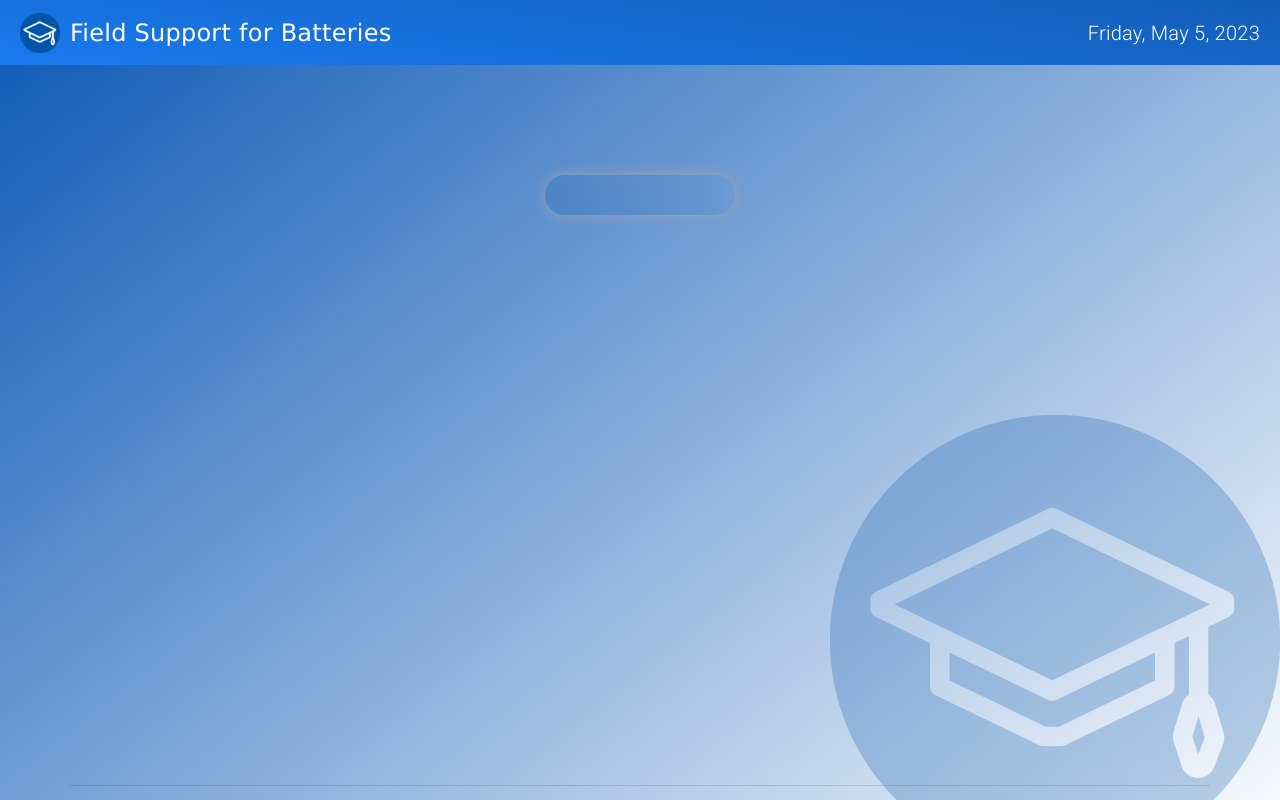
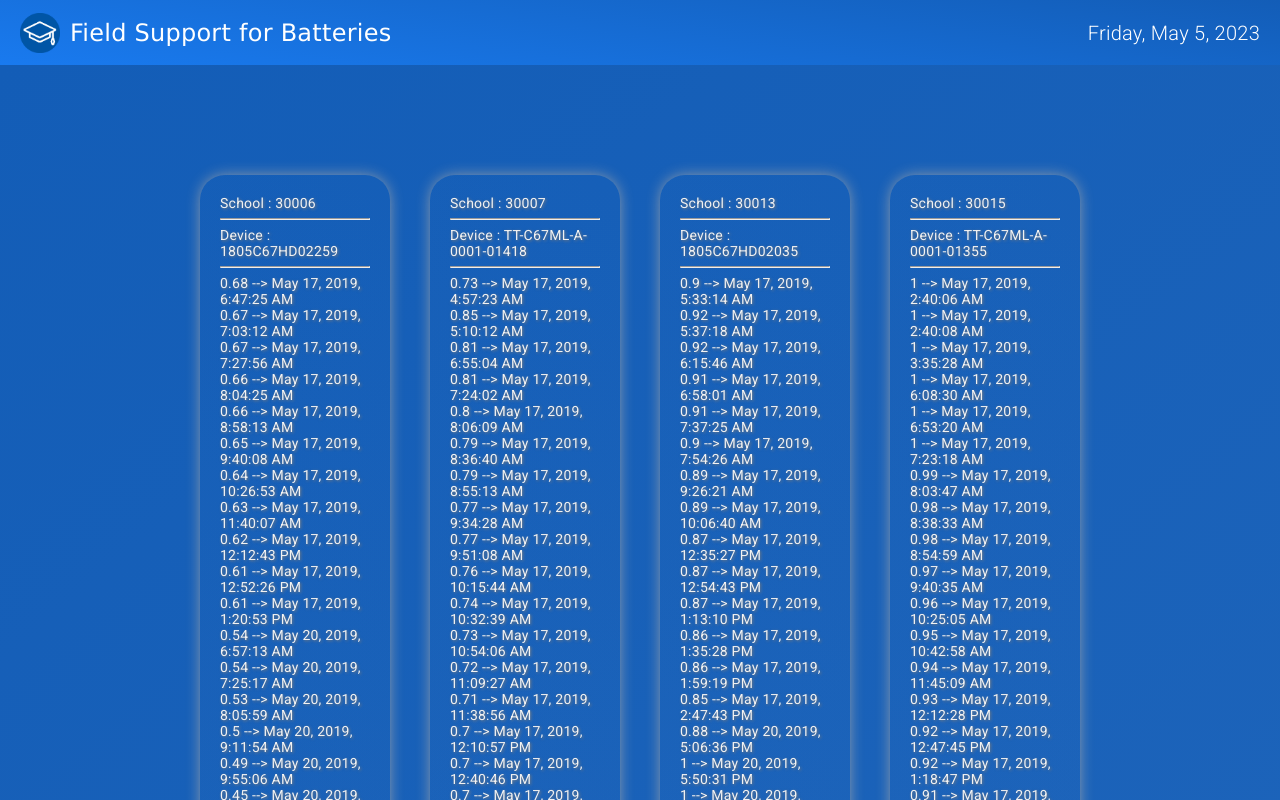
Before and after one commit to sirajwebs/edu-batteries-field-support, an Angular app: page /home in a window 1280 px wide. Shown: the top 800 px of the page. Built offline with nearby package versions, Linux system fonts and the light colour scheme.

Commit message:
Add files via upload

```diff
--- a/src/app/features/batteries-support/batteries-support.component.html
+++ b/src/app/features/batteries-support/batteries-support.component.html
@@ -1,6 +1,9 @@
-<!-- <p>
-  {{ batteryData[0].employeeId }}
-</p>
-<p>
-  {{ batteryData[0].batteryLevel }}
-</p> -->
+<div *ngFor="let deviceData of batteryDataByAcademyId">
+  <div>Device : {{ getSerialNumber(deviceData) }}</div>
+  <hr/>
+
+  <div *ngFor="let data of deviceData">
+    {{ data.batteryLevel }} --> {{ data.timestamp | date: 'medium' }}
+  </div>
+  <hr />
+</div>
--- a/src/app/features/batteries-support/batteries-support.component.ts
+++ b/src/app/features/batteries-support/batteries-support.component.ts
@@ -7,25 +7,13 @@ import { BatteryData } from './../../shared/models/battery-data.model';
   styleUrls: ['./batteries-support.component.scss']
 })
 export class BatteriesSupportComponent implements OnInit {
-  @Input() batteryData: BatteryData[] = [];
+  @Input() batteryDataByAcademyId: BatteryData[][] = [];
 
   ngOnInit(): void {
-    // const resArr: BatteryData[] = [];
+    console.log(this.batteryDataByAcademyId);
+  }
 
-    // console.log(resArr, this.batteryData)
-
-
-    // this.batteryData.filter(item => {
-    //   const i = resArr.findIndex(x => (x.serialNumber === item.serialNumber));
-    //   if (i <= -1) {
-    //     resArr.push(item);
-    //     console.log('abcd ',resArr, this.batteryData)
-
-    //   }
-
-    //   return null;
-    // });
-    // console.log(resArr, this.batteryData)
-
+  getSerialNumber(deviceData: BatteryData[]): string {
+    return deviceData[0].serialNumber;
   }
 }
--- a/src/app/layout/header/header.component.ts
+++ b/src/app/layout/header/header.component.ts
@@ -7,6 +7,4 @@ import { Component } from '@angular/core';
 })
 export class HeaderComponent {
   today: number = Date.now();
-
-  constructor() { }
 }
--- a/src/app/layout/home-page/home-page.component.html
+++ b/src/app/layout/home-page/home-page.component.html
@@ -1,7 +1,14 @@
 <div class="content">
   <div class="grid-list">
-    <div class="grid-tile">
-      <app-batteries-support [batteryData]="batteryData"></app-batteries-support>
+    <div
+      class="grid-tile"
+      *ngFor="let academyData of batteryDataBySerialNumber"
+    >
+      <div>School : {{ getAcademyId(academyData) }}</div>
+      <hr/>
+      <app-batteries-support
+        [batteryDataByAcademyId]="academyData"
+      ></app-batteries-support>
     </div>
   </div>
 </div>
--- a/src/app/layout/home-page/home-page.component.scss
+++ b/src/app/layout/home-page/home-page.component.scss
@@ -4,11 +4,13 @@
   display: flex;
   flex-direction: column;
   padding: 50px;
+  color: #f2f2f2;
 }
 
 .grid-list {
   @extend .flex;
 
+  align-items: flex-start;
   margin: 20px;
   padding: 20px;
   flex-wrap: wrap;
--- a/src/app/layout/home-page/home-page.component.ts
+++ b/src/app/layout/home-page/home-page.component.ts
@@ -11,7 +11,8 @@ import { HelperService } from './../../shared/services/helper.service';
 })
 export class HomePageComponent implements OnInit, OnDestroy {
   private subscriptions = new Subscription();
-  batteryData: BatteryData[] = [];
+  // batteryDataByAcademyId: BatteryData[][] = [];
+  batteryDataBySerialNumber: BatteryData[][][] = [];
 
   constructor(
     private batteryDataService: BatteryDataService,
@@ -26,11 +27,18 @@ export class HomePageComponent implements OnInit, OnDestroy {
     this.subscriptions.unsubscribe();
   }
 
+  getAcademyId(academyData: BatteryData[][]): number {
+    return academyData[0][0].academyId;
+  }
+
   private getBatteryData(): void {
     this.subscriptions.add(
       this.batteryDataService.getBatteryData().subscribe((data) => {
-        this.batteryData = this.helperService.groupArrayByObject(data, 'serialNumber', true) as BatteryData[];
-        console.log(this.batteryData);
+        const batteryDataByAcademyId = this.helperService.groupArrayByObject(data, 'academyId');
+
+        batteryDataByAcademyId.forEach(element => {
+          this.batteryDataBySerialNumber.push(this.helperService.groupArrayByObject(element, 'serialNumber'));
+        });
       }),
     );
   }
--- a/src/app/shared/services/helper.service.ts
+++ b/src/app/shared/services/helper.service.ts
@@ -5,9 +5,7 @@ import { Injectable } from '@angular/core';
 })
 export class HelperService {
 
-  constructor() { }
-
-  groupArrayByObject(array: any[], key: string, mapByObject = false) {
+  groupArrayByObject(array: any[], key: string): Array<any[]> {
 
     const result =
       array.reduce((accumulator, currentValue) => {
@@ -19,6 +17,6 @@ export class HelperService {
         return accumulator;
       }, {});
 
-    return mapByObject ? result : Object.values(result);
+    return Object.values(result);
   }
 }
```
